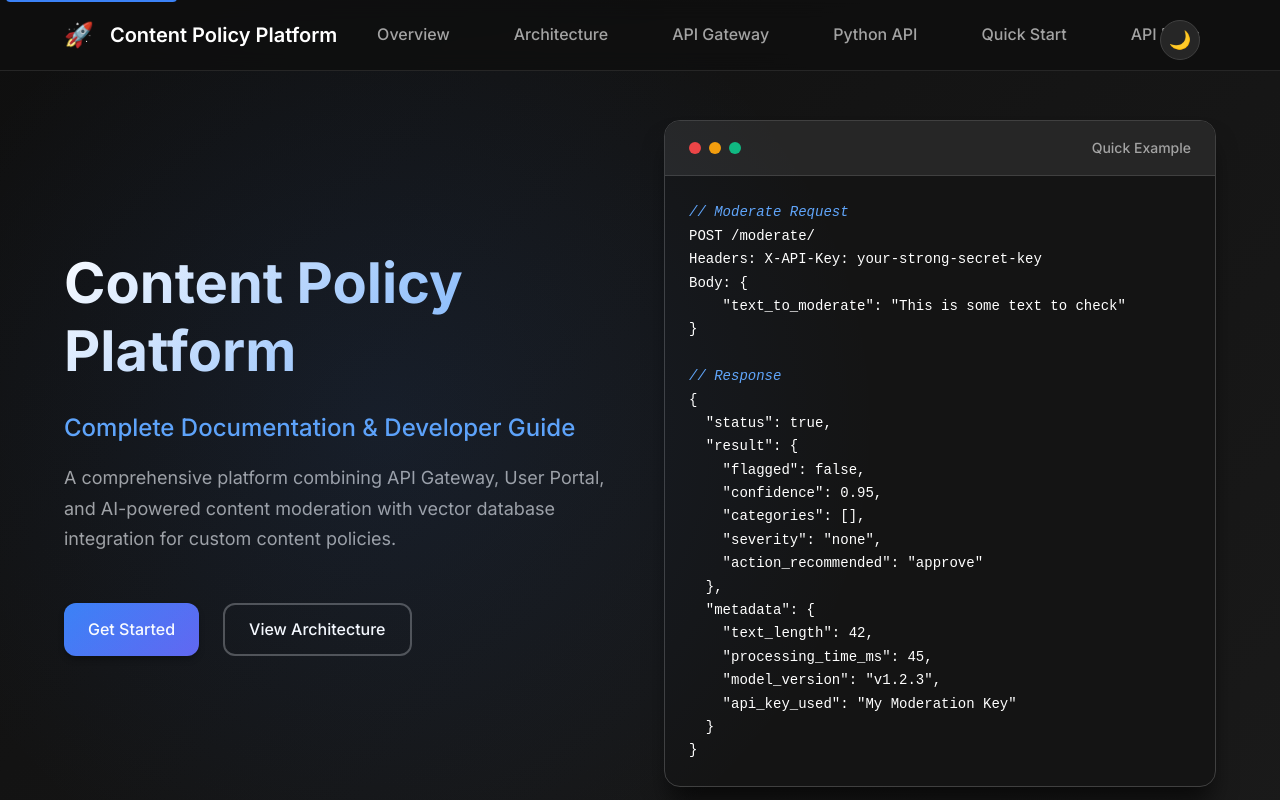
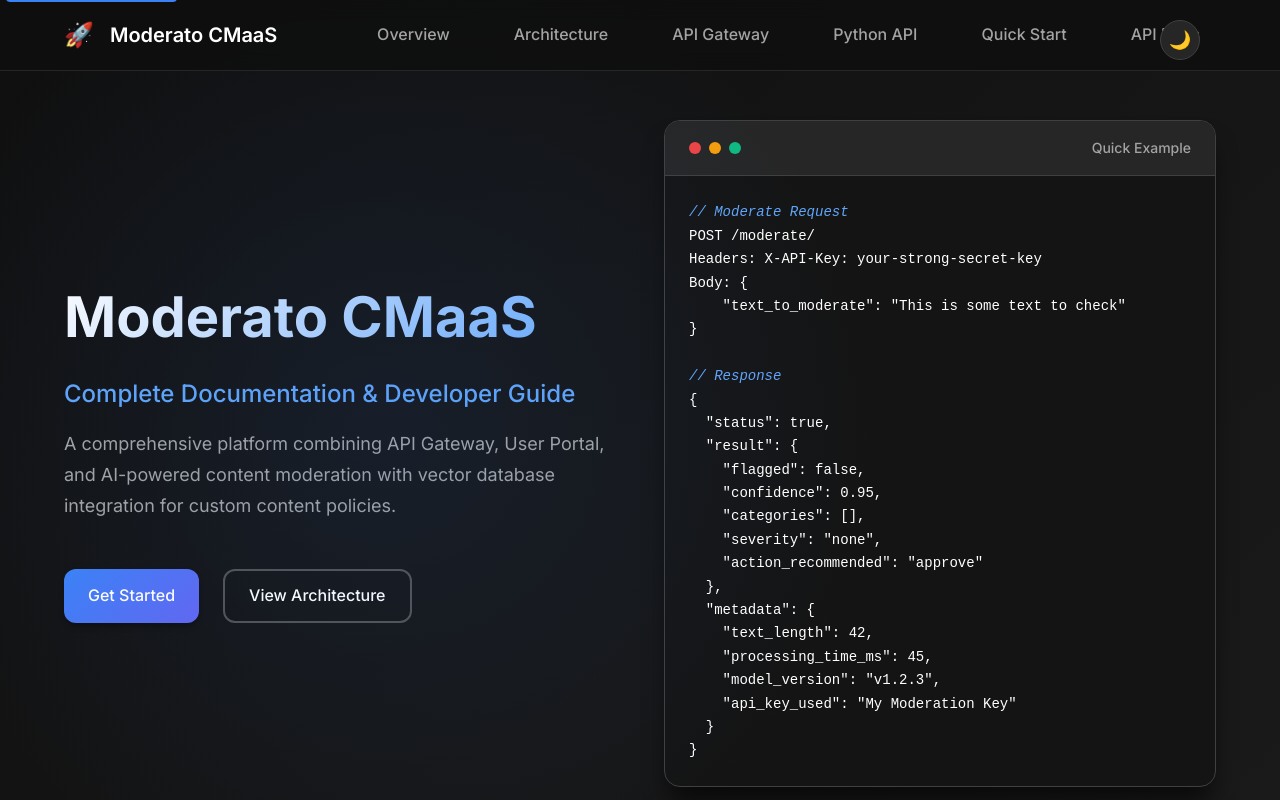
Before and after one commit to iwb25-412-vertex-prime/Moderato_Doc, a plain HTML site: page index.html in a window 1280 px wide. Shown: the top 800 px of the page. Drawn offline with Linux system fonts and the light colour scheme.

Commit message:
update: Renaming

```diff
--- a/index.html
+++ b/index.html
@@ -16,7 +16,7 @@
         <div class="nav-container">
             <div class="nav-brand">
                 <span class="nav-icon">🚀</span>
-                <span class="nav-title">Content Policy Platform</span>
+                <span class="nav-title">Moderato CMaaS</span>
             </div>
             <div class="nav-toggle" id="mobile-menu">
                 <span class="bar"></span>
@@ -50,7 +50,7 @@
     <header class="hero">
         <div class="hero-container">
             <div class="hero-content">
-                <h1 class="hero-title">Content Policy Platform</h1>
+                <h1 class="hero-title">Moderato CMaaS</h1>
                 <p class="hero-subtitle">Complete Documentation & Developer Guide</p>
                 <p class="hero-description">
                     A comprehensive platform combining API Gateway, User Portal, and AI-powered content moderation
@@ -172,7 +172,7 @@ Body: {
                     <div class="video-wrapper">
                         <iframe
                             src="https://www.youtube.com/embed/if3RSk4qULw?si=29NPm8wBdlV6UBSC"
-                            title="Content Policy Platform Demo"
+                            title="Moderato Demo"
                             frameborder="0"
                             allow="accelerometer; autoplay; clipboard-write; encrypted-media; gyroscope; picture-in-picture; web-share"
                             referrerpolicy="strict-origin-when-cross-origin"
@@ -213,7 +213,7 @@ Body: {
                                 <span class="code-title">Project Directory Tree</span>
                             </div>
                             <div class="code-content">
-                                <pre><code>📂 Content Policy Platform/
+                                <pre><code>📂 Moderato/
 ├── 📁 apigateway-v1/                    <span class="comment">// API Gateway & User Portal</span>
 │   ├── 📁 .github/workflows/
 │   │   └── 📄 ci.yml                   <span class="comment">// GitHub Actions CI/CD</span>
@@ -639,7 +639,7 @@ uvicorn app.main:app --reload</code></pre>
                 </div>
             </div>
             <div class="footer-bottom">
-                <p>&copy; 2025 Content Policy Platform. Documentation last updated: September 7, 2025</p>
+                <p>&copy; 2025 Moderato - Content Policy Platform. Documentation last updated: September 7, 2025</p>
             </div>
         </div>
     </footer>
```
